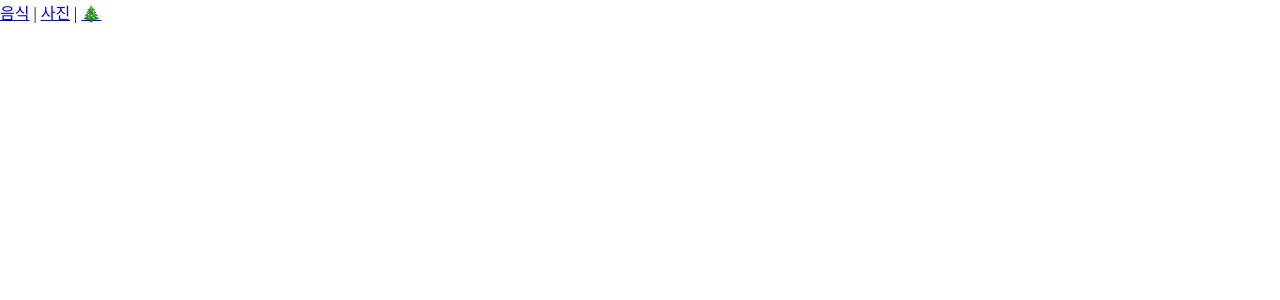
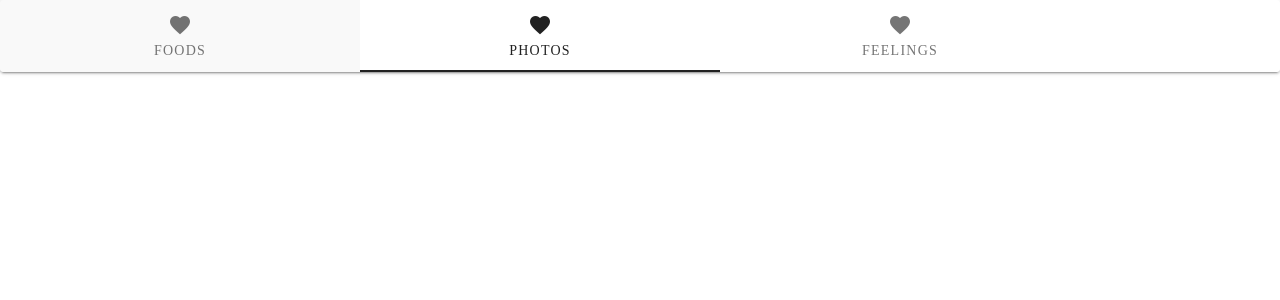
Before and after one commit to sgpark94/Loonie-and-Joony, a Vue app: page /photos in a window 1280 px wide. Shown: the top 300 px of the page. Built offline with nearby package versions, Linux system fonts and the light colour scheme.

Commit message:
탭메뉴 스타일변경 및 팝업 닫기 기능수정

```diff
--- a/src/App.vue
+++ b/src/App.vue
@@ -1,11 +1,41 @@
 <template>
 	<div class="app">
-		<div id="nav">
-			<router-link to="/foods">음식</router-link> |
-			<router-link to="/photos">사진</router-link> |
-			<router-link to="/feelings">🎄</router-link>
-			<router-view />
-		</div>
+		<template>
+			<v-card>
+				<v-tabs centered icons-and-text>
+					<v-tabs-slider></v-tabs-slider>
+
+					<v-tab to="/foods">
+						Foods
+						<v-icon>mdi-heart</v-icon>
+						<!-- <v-icon>mdi-phone</v-icon> -->
+					</v-tab>
+
+					<v-tab to="/photos">
+						Photos
+						<v-icon>mdi-heart</v-icon>
+					</v-tab>
+
+					<v-tab to="/feelings">
+						Feelings
+						<v-icon>mdi-heart</v-icon>
+						<!-- <v-icon>mdi-account-box</v-icon> -->
+					</v-tab>
+				</v-tabs>
+			</v-card>
+		</template>
+		<router-view />
+		<!-- <v-tabs>
+			<v-tab center>
+				<router-link to="/foods">Foods</router-link>
+			</v-tab>
+			<v-tab>
+				<router-link to="/photos">Photos</router-link>
+			</v-tab>
+			<v-tab>
+				<router-link to="/feelings">🎄</router-link>
+			</v-tab>
+		</v-tabs> -->
 	</div>
 </template>
 
@@ -20,3 +50,17 @@ export default {
 	}),
 };
 </script>
+
+<style>
+* {
+	word-break: break-word;
+	word-wrap: break-word;
+}
+a {
+	display: block;
+	width: 100%;
+	height: 100%;
+	line-height: 48px;
+	text-decoration: none;
+}
+</style>
--- a/src/components/Modal.vue
+++ b/src/components/Modal.vue
@@ -22,7 +22,7 @@
 					<v-toolbar-title>Material 📋</v-toolbar-title>
 					<v-spacer></v-spacer>
 
-					<v-btn icon dark @click="close()">
+					<v-btn icon dark @click="modalClose()">
 						<v-icon>mdi-close</v-icon>
 					</v-btn>
 				</v-toolbar>
@@ -55,7 +55,6 @@ export default {
 	},
 	computed: {
 		recipe() {
-			console.log(this.$store);
 			return this.$store.state.recipe;
 		},
 		dialog() {
@@ -63,9 +62,9 @@ export default {
 		},
 	},
 	methods: {
-		close() {
-			this.$store.mutations.close();
-			// this.$store.state.modalDialog = false;
+		modalClose() {
+			this.$store.commit("close");
+			this.$store.state.modalDialog = false;
 		},
 	},
 };
--- a/src/data/FoodData.js
+++ b/src/data/FoodData.js
@@ -8,7 +8,7 @@ export default {
 			eatingList: [
 				{
 					name: "Lunch",
-					content: "in Outback Steak-House",
+					content: "아웃백 스테이크 하우스에서 (in Outback Steak-House)",
 					imageURL: "https://t1.daumcdn.net/cfile/tistory/27643838519B97FE07",
 					is_recipe: false,
 				},
@@ -19,19 +19,18 @@ export default {
 			eatingList: [
 				{
 					name: "Lunch",
-					content: "near Sanghyeon Station",
-					imageURL:
-						"https://lh3.googleusercontent.com/proxy/nzG1lssu7fsThl6bdrU7Mqd4R08YYpOFmnsBqng8W7Xi_j_FNCMjjRbfuLra8CKIP3-vn9uYiIWvjBoG8UGH2VDgde9Rkv3pWKqfVDy0wk1Dh5aORrTcJsHx9MaOY5EeDgQorxCQuplEPbeTb8cAnDisyEe4u_PTn_Br8vyHuEVColCvxnaSFysQDLbjinl0-VMass0qaCbXn9iu8-fAgtO9IUVmJvWQt9T3m40--PF8QoexQ_W1IZYxd8OsGtVQKue890Ba3Xjws5FEBJOkCUhF1DVASM0rwTzULt-5KlQZZRej1bFQNzmpBMAjIB1WG7JeM-BHJfKICEeMQEIIfywYX2anPGSD8j250UqzNcKtq5-TcBaY5-iHqsHNu9Q6ucmX4NVynv7imMtrdU4p09J7Ki5xDXvMt0JS85pxtyVDPo41toWeUenSqDcwHwxG49tokfLqEIE_hmsZt2RHTX9WhZkWVBtuxw9N6nMVQzp5iis1PJ_ZgwoBdAMZOYjlf6MHUIpkzsg5GHZvEC-OYXhDCyoimsPHqYoBjsm1V0UDj_LpHMoL8W8YMRW2MFjwKQxiTJ_07hbtAsBxQ799GLUoc1gsr51eO567kLpV",
+					content: "상현역 근처에서 (near Sanghyeon Station)",
+					imageURL: "https://t1.daumcdn.net/cfile/blog/23396D4752842D9325",
 					is_recipe: false,
 				},
 				{
 					name: "Dinner",
-					content: "Grilled brazier",
+					content: "화로구이 (Grilled brazier)",
 					imageURL:
 						"https://woman.chosun.com/up_fd/wc_news/2017-02/bimg_org/1702_238.jpg",
 					is_recipe: true,
 					recipe:
-						"장비 : ⛽연료, 🧫화로 재료 : d🍆가지, 양파, 마늘, 🍄양송이, 🍍파인애플, 🥩고기, 🥂담금주",
+						"⛽연료, 🧫화로, 🍆가지, 💕양파, 🧡마늘, 🍄양송이, 🍍파인애플, 🥩고기, 🥂담금주",
 				},
 			],
 		},
@@ -40,24 +39,26 @@ export default {
 			eatingList: [
 				{
 					name: "Breakfast",
-					content: "Branch",
+					content: "브런치 (Branch)",
 					imageURL:
 						"https://post-phinf.pstatic.net/MjAxNzA3MTFfMTA0/MDAxNDk5NzUyNTQ5NzUy.rT1HxpNd3vwvKAMYRKLHjkxiv3D9ymwnHazL2Uf9JKkg.qz5gwLSeDgHluv0xmg95BhD9NYKCbdaN9aQwunYrN1gg.JPEG/GettyImages-467387974.jpg?type=w1200",
 					is_recipe: true,
-					recipe: "🍳달걀, 🥛우유, 🥖빵, 🥓베이컨",
+					recipe: "🍳달걀, 🥛우유, 🥖빵, 🥓햄",
 				},
 				{
 					name: "Lunch",
-					content: "Gambas, Alio Olio (Pasta)",
+					content: "감바스, 알료올료 (Gambas, Alio Olio Pasta)",
 					imageURL: "https://i.ytimg.com/vi/9rSaUsreHz0/maxresdefault.jpg",
 					is_recipe: true,
+					recipe: "🦐새우, 💛올리브유, 🍝파스타면, 🧂소금, 🧂후추, 💚파슬리",
 				},
 				{
 					name: "Dinner",
-					content: "Korea pancake (kimchi, mushroom, etc)",
+					content: "모듬전 (Korea pancake - kimchi, mushroom, etc.)",
 					imageURL:
 						"https://www.icoop.or.kr/coopmall/goodimages/24909L0200_SUB3.jpg",
 					is_recipe: true,
+					recipe: "💙튀김가루, 💜식용류, 💚깻잎, 🧡김치, 🖤부추",
 				},
 			],
 		},
@@ -66,17 +67,20 @@ export default {
 			eatingList: [
 				{
 					name: "Breakfast",
-					content: "Branch",
+					content: "브런치 (Branch)",
 					imageURL:
 						"https://encrypted-tbn0.gstatic.com/images?q=tbn:ANd9GcSfdp23r5-GJNiJjroHVycBpXz0hAYUN1B8Ew&usqp=CAU",
 					is_recipe: true,
+					recipe: "🍳달걀, 🥛우유, 🥐빵, 🥓햄",
 				},
 				{
 					name: "Lunch",
-					content: "Stir-fried spicy pork + Ssambap",
+					content: "제육쌈밥 (Stir-fried spicy pork + Ssambap)",
 					imageURL:
 						"https://mblogthumb-phinf.pstatic.net/MjAxODAxMTVfMjM2/MDAxNTE2MDI0Njk1NjY5.Ns3j25ISDWIfSKKLWaCBRHB9d3beyNLdXkJcZJfYrFcg.26RI4PGUDf_pnl6dNfW-vmU3vcvsh5e4-kjsPWHyfDwg.JPEG.yesica00/IMG_2623.JPG?type=w800",
 					is_recipe: true,
+					recipe:
+						"🐖앞다리살, 🥬상추, 💕쌈장, 🧡김치, 💛마늘, 💚양념장, 💙양파, 🍚햇반",
 				},
 			],
 		},
--- a/src/views/Foods.vue
+++ b/src/views/Foods.vue
@@ -39,6 +39,7 @@
 					style="margin: 30px auto 30px;"
 					class="mx-auto mb-2"
 					max-width="70%"
+					min-width="320px"
 				>
 					<div>
 						<v-img
@@ -48,7 +49,7 @@
 						>
 						</v-img>
 						<v-card-title>
-							{{ eatItem.content }}
+							<span>{{ eatItem.content }}</span>
 
 							<span v-if="eatItem.is_recipe">
 								<v-btn
@@ -57,7 +58,6 @@
 									text
 									icon
 									color="red lighten-2"
-									style="width: 16px; height: 16px; margin-left: 5px"
 								>
 									<img
 										src="https://image.flaticon.com/icons/png/512/100/100417.png"
@@ -68,13 +68,6 @@
 						<v-card-subtitle class="pb-0"
 							>{{ list.date }} {{ eatItem.name }}</v-card-subtitle
 						>
-
-						<!-- <v-card-text class="text--primary">
-            <div>Whitehaven Beach</div>
-
-			<div>Whitsunday Island, Whitsunday Islands</div>
-            {{ eatItem.name }}
-          </v-card-text> -->
 					</div>
 				</v-card>
 			</div>
@@ -123,11 +116,11 @@ export default {
 	font-weight: 700;
 }
 span {
+	display: inline-block;
 	vertical-align: top;
 }
 img {
-	width: 16px;
-	margin-left: 5px;
+	width: 19px;
 	vertical-align: top;
 	cursor: pointer;
 }
--- a/src/views/Photos.vue
+++ b/src/views/Photos.vue
@@ -1,37 +1,6 @@
 <template>
-	<div class="text-center" data-app>
-		<v-dialog v-model="dialog" width="500">
-			<template v-slot:activator="{ on, attrs }">
-				<v-btn color="red lighten-2" dark v-bind="attrs" v-on="on">
-					Click Me
-				</v-btn>
-			</template>
-
-			<v-card>
-				<v-card-title class="headline grey lighten-2">
-					Privacy Policy
-				</v-card-title>
-
-				<v-card-text>
-					Lorem ipsum dolor sit amet, consectetur adipiscing elit, sed do
-					eiusmod tempor incididunt ut labore et dolore magna aliqua. Ut enim ad
-					minim veniam, quis nostrud exercitation ullamco laboris nisi ut
-					aliquip ex ea commodo consequat. Duis aute irure dolor in
-					reprehenderit in voluptate velit esse cillum dolore eu fugiat nulla
-					pariatur. Excepteur sint occaecat cupidatat non proident, sunt in
-					culpa qui officia deserunt mollit anim id est laborum.
-				</v-card-text>
-
-				<v-divider></v-divider>
-
-				<v-card-actions>
-					<v-spacer></v-spacer>
-					<v-btn color="primary" text @click="dialog = false">
-						I accept
-					</v-btn>
-				</v-card-actions>
-			</v-card>
-		</v-dialog>
+	<div id="app">
+		Photos
 	</div>
 </template>
 
```
